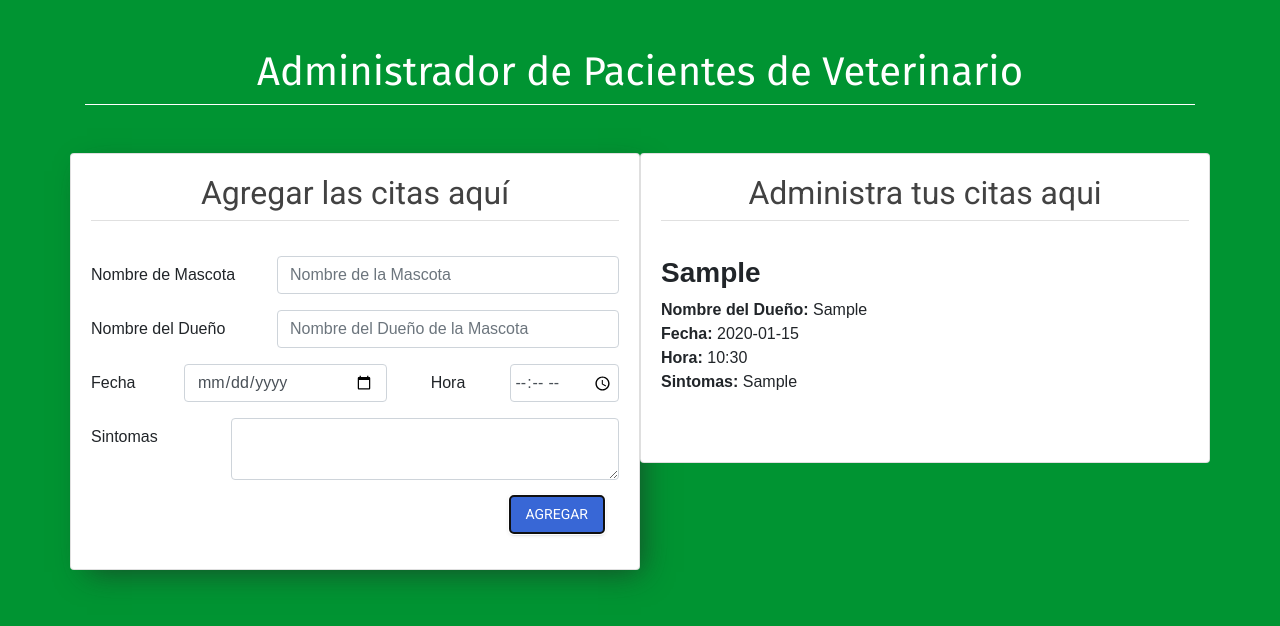
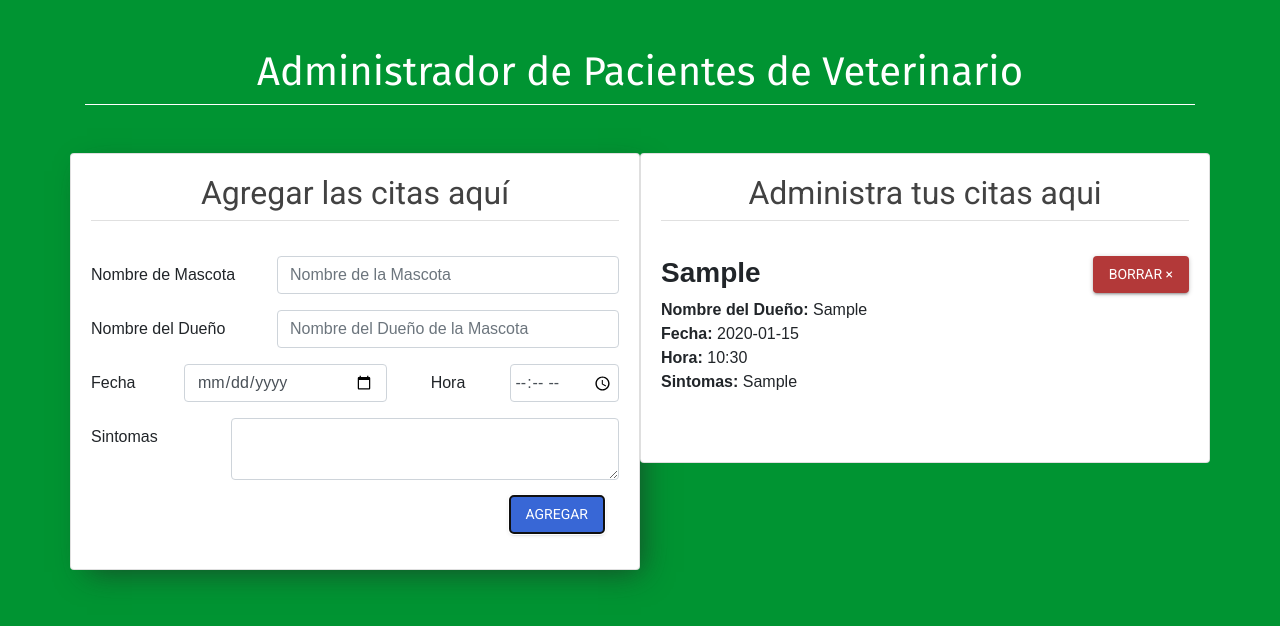
Before and after one commit to CesarRivasP/appointments-of-patients, a React (Create React App) app: page / in a window 1280 px wide. Both pictures are taken after typing "Sample", "Sample", "2020-01-15", "10:30", "Sample" into the empty fields and a click on the button "AGREGAR". Shown: the top 626 px of the page. Built offline with nearby package versions, Linux system fonts and the light colour scheme.

Commit message:
Create and implemented deleteAppointment function

```diff
--- a/src/components/appointment.js
+++ b/src/components/appointment.js
@@ -1,7 +1,25 @@
 import React from 'react';
+import Button from '@material-ui/core/Button';
+import { withStyles } from '@material-ui/core/styles';
 
-const Appointment = (props) => {
-  const { petName, ownerName, appointmentDate, appointmentTime, symptom } = props.info;
+
+const styles = {
+  button: {
+    backgroundColor: '#b33939',
+    color: 'white'
+  }
+}
+
+class Appointment extends React.Component {
+
+  deleteAppointment = () => {
+    console.log('Eliminando cita') ;
+    this.props.deleteAppointment(this.props.info.id);
+  }
+
+  render(){
+    const { petName, ownerName, appointmentDate, appointmentTime, symptom } = this.props.info;
+    const { classes } = this.props;
     return (
       <div className="media mt-3">
         <div className="media-body">
@@ -12,8 +30,12 @@ const Appointment = (props) => {
           <p className="card-text"><span>Sintomas: </span>{ symptom }</p>
           <p className="card-text"> </p>
         </div>
+        <Button onClick={this.deleteAppointment} variant="contained" className={classes.button}>
+          Borrar &times;
+        </Button>
       </div>
     )
   }
+}
 
-export default Appointment;
+export default withStyles(styles)(Appointment);
```
Lines whose indentation alone changed are shown as unchanged.
